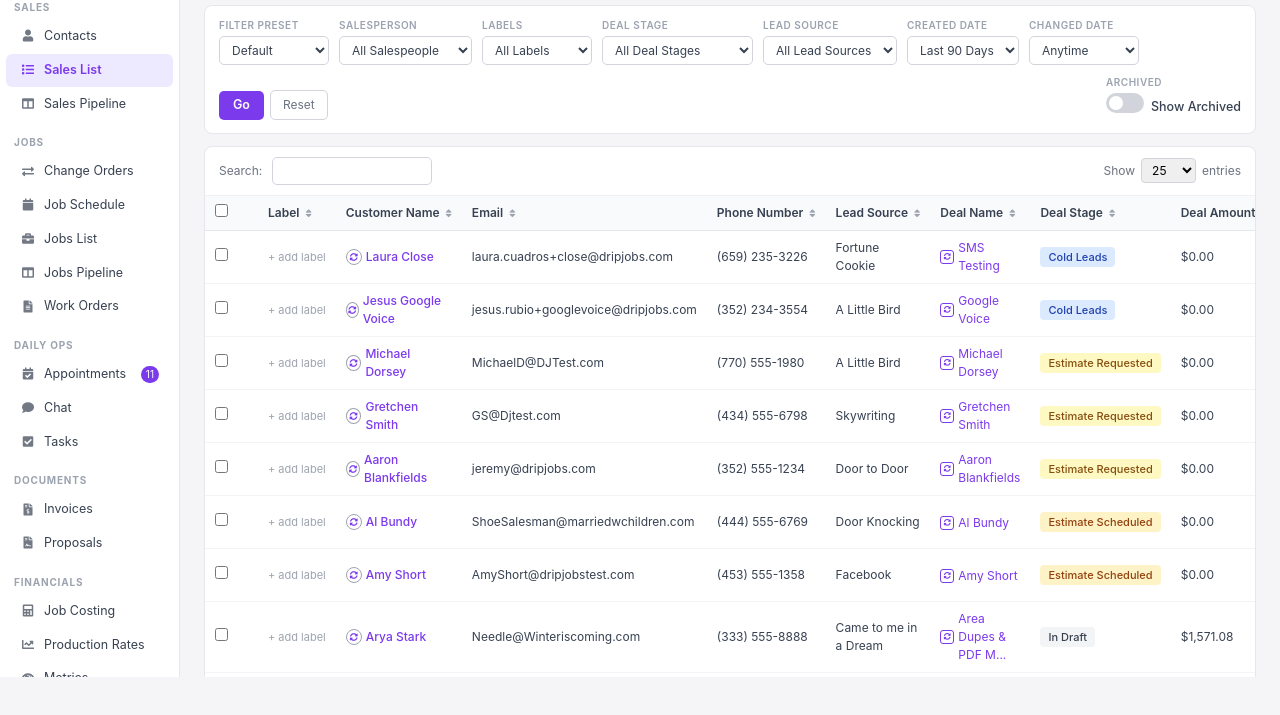
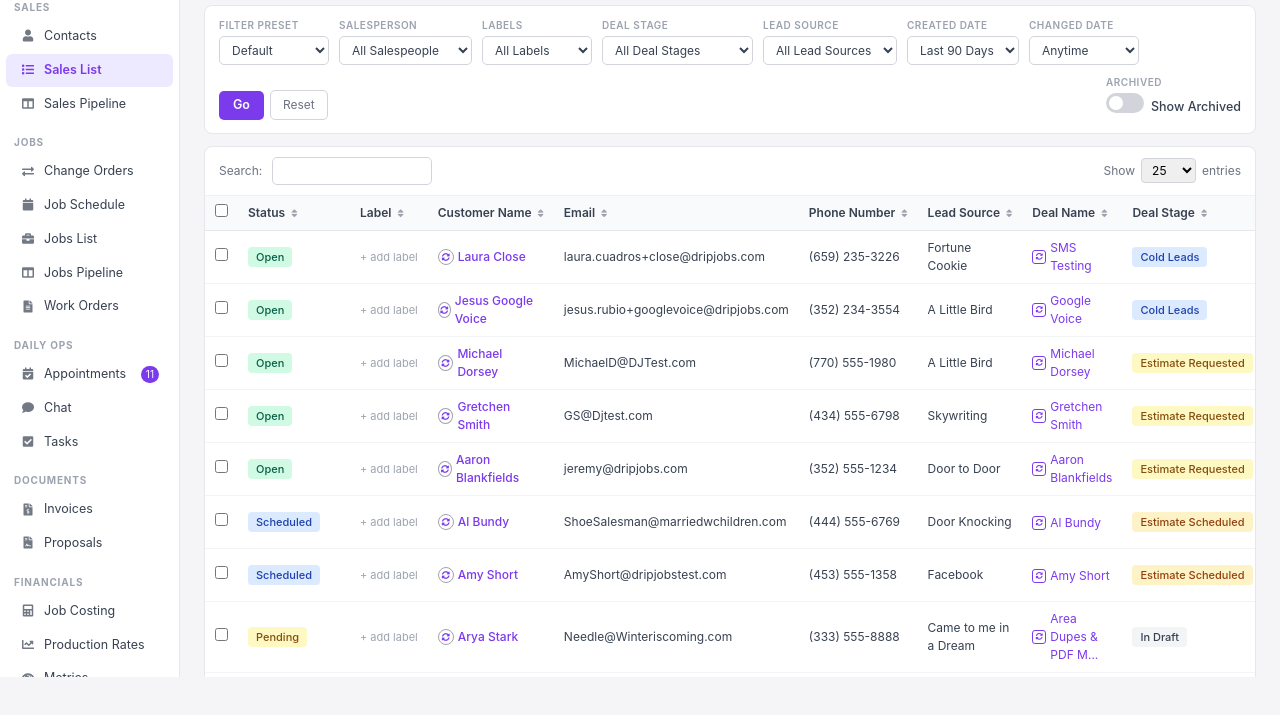
Before and after one commit to DripjobsJeremy/Show-Archived-In-Lists, a plain HTML site: page index.html in a window 1280 px wide. Shown: the part 123-838 px from the top of the page. Drawn offline with nearby package versions, Linux system fonts and the light colour scheme.

Commit message:
Move Status column to front of Sales List, always visible
Co-Authored-By: Claude Sonnet 4.6 <noreply@anthropic.com>

```diff
--- a/index.html
+++ b/index.html
@@ -350,6 +350,7 @@
           <thead>
             <tr>
               <th class="cb-cell"><input type="checkbox"/></th>
+              <th>Status <i class="fas fa-sort sort-icon"></i></th>
               <th></th>
               <th>Label <i class="fas fa-sort sort-icon"></i></th>
               <th>Customer Name <i class="fas fa-sort sort-icon"></i></th>
@@ -357,7 +358,6 @@
               <th>Phone Number <i class="fas fa-sort sort-icon"></i></th>
               <th>Lead Source <i class="fas fa-sort sort-icon"></i></th>
               <th>Deal Name <i class="fas fa-sort sort-icon"></i></th>
-              <th id="sales-status-th" style="display:none;">Status <i class="fas fa-sort sort-icon"></i></th>
               <th>Deal Stage <i class="fas fa-sort sort-icon"></i></th>
               <th>Deal Amount <i class="fas fa-sort sort-icon"></i></th>
               <th>Last Change <i class="fas fa-sort sort-icon"></i></th>
@@ -748,9 +748,8 @@ function jobStatusBadge(record) {
 // RENDER SALES TABLE
 // ═══════════════════════════════════════
 function renderSales() {
-  var tbody = document.getElementById('sales-tbody');
-  var statusTh = document.getElementById('sales-status-th');
-  var helper   = document.getElementById('sales-helper');
+  var tbody  = document.getElementById('sales-tbody');
+  var helper = document.getElementById('sales-helper');
   var rows = '';
   var visible = 0;
 
@@ -758,11 +757,9 @@ function renderSales() {
     if (r.archived && !showArchivedSales) return;
     visible++;
     var rowClass = r.archived ? ' class="archived-row"' : '';
-    var statusCell = showArchivedSales
-      ? '<td>' + dealStatusBadge(r) + '</td>'
-      : '';
     rows += '<tr' + rowClass + '>'
       + '<td class="cb-cell"><input type="checkbox"/></td>'
+      + '<td>' + dealStatusBadge(r) + '</td>'
       + '<td></td>'
       + '<td><span class="add-label-btn">+ add label</span></td>'
       + '<td><span class="contact-link"><span class="contact-icon"><i class="fas fa-sync-alt"></i></span> ' + r.customer + '</span></td>'
@@ -772,7 +769,6 @@ function renderSales() {
       + '<td><span class="deal-link" onclick="openDealCC(\'' + r.id + '\')">'
       +   '<span class="deal-icon"><i class="fas fa-sync-alt"></i></span> ' + r.deal
       + '</span></td>'
-      + statusCell
       + '<td>' + dealStageBadge(r.stage) + '</td>'
       + '<td>' + r.amount + '</td>'
       + '<td>' + r.lastChange + '</td>'
@@ -782,7 +778,6 @@ function renderSales() {
   });
 
   tbody.innerHTML = rows;
-  statusTh.style.display = showArchivedSales ? '' : 'none';
   if (showArchivedSales) helper.classList.add('visible');
   else helper.classList.remove('visible');
 
```
